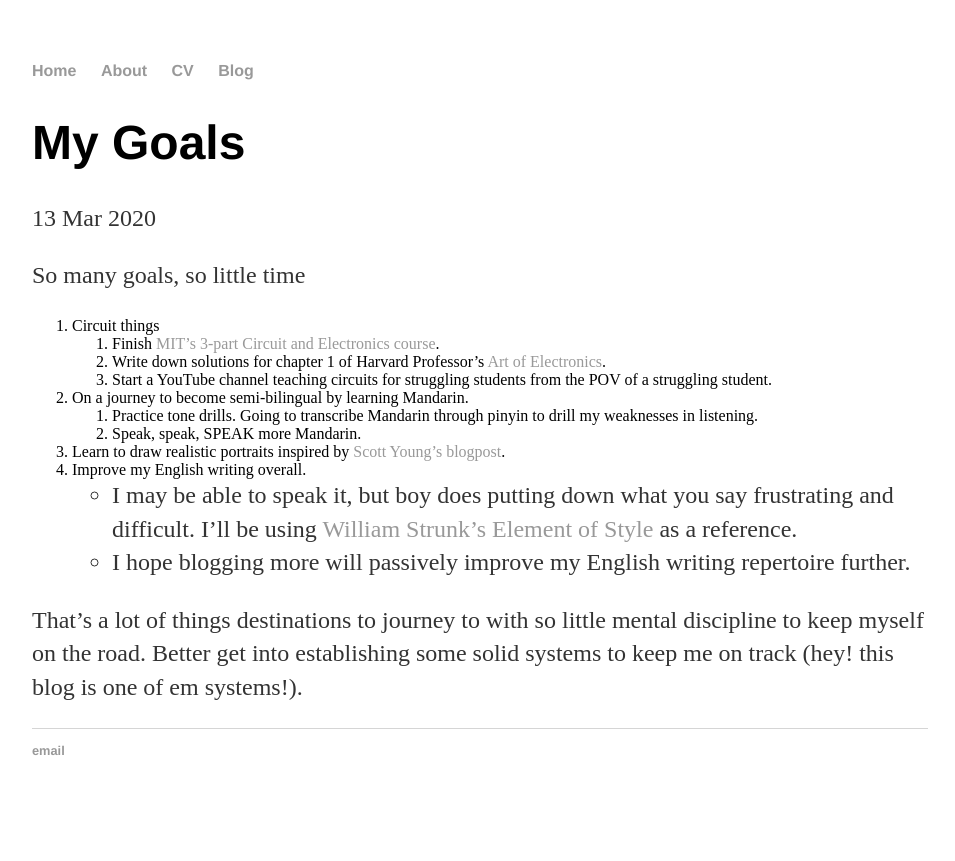
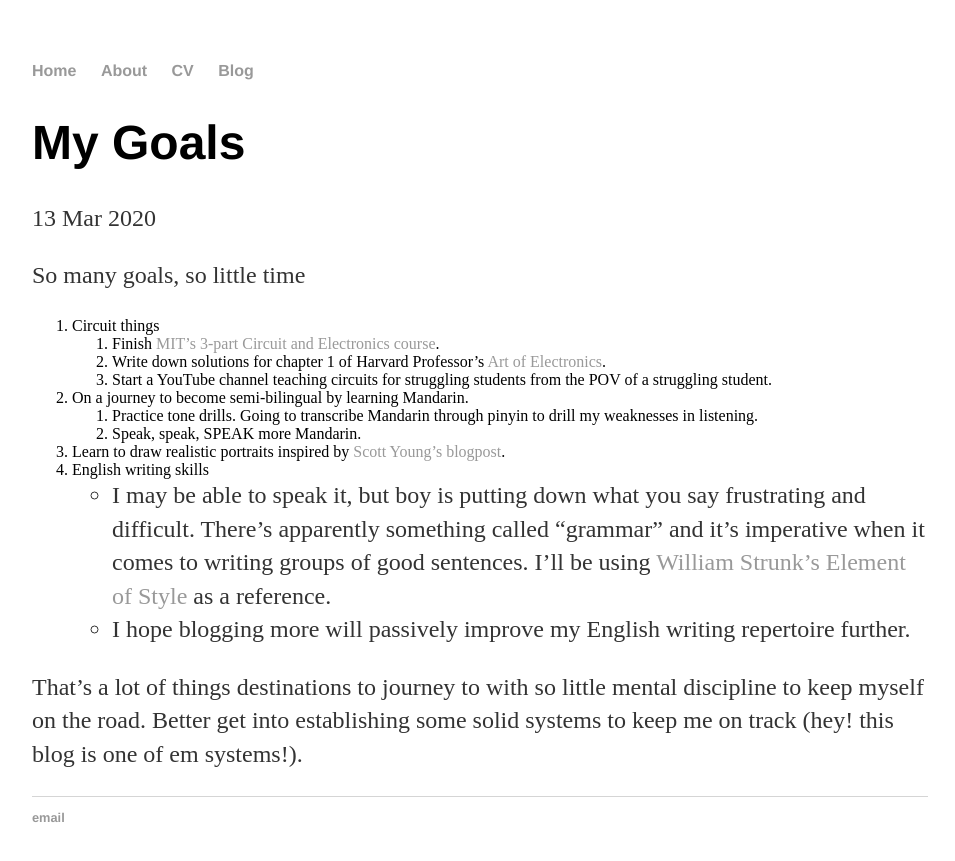
Before and after one commit to Raeiqal/raeiqal.github.io, a Jekyll site: the page built from _posts/2020-03-13-my-goals.md, in a window 1280 px wide. Shown: the top 861 px of the page, without its empty margins (160-1115 px from the left). Built offline with Jekyll 4.4.1, drawn with Linux system fonts in a browser that asks for light colours.

Commit message:
Update 2020-03-13-my-goals.md

```diff
--- a/_posts/2020-03-13-my-goals.md
+++ b/_posts/2020-03-13-my-goals.md
@@ -14,8 +14,8 @@ So many goals, so little time
     1. Practice tone drills. Going to transcribe Mandarin through pinyin to drill my weaknesses in listening.
     2. Speak, speak, SPEAK more Mandarin.
 3. Learn to draw realistic portraits inspired by [Scott Young's blogpost](https://www.scotthyoung.com/blog/myprojects/portrait-challenge/).
-4. Improve my English writing overall.
-    * I may be able to speak it, but boy does putting down what you say frustrating and difficult. I'll be using [William Strunk's Element of Style](https://www.goodreads.com/book/show/33514.The_Elements_of_Style) as a reference.
+4. English writing skills
+    * I may be able to speak it, but boy is putting down what you say frustrating and difficult. There's apparently something called "grammar" and it's imperative when it comes to writing groups of good sentences. I'll be using [William Strunk's Element of Style](https://www.goodreads.com/book/show/33514.The_Elements_of_Style) as a reference.
     * I hope blogging more will passively improve my English writing repertoire further.
 
 That's a lot of things destinations to journey to with so little mental discipline to keep myself on the road. Better get into establishing some solid systems to keep me on track (hey! this blog is one of em systems!).
```
